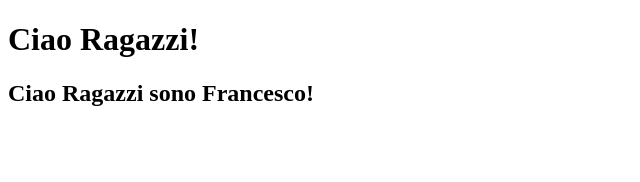
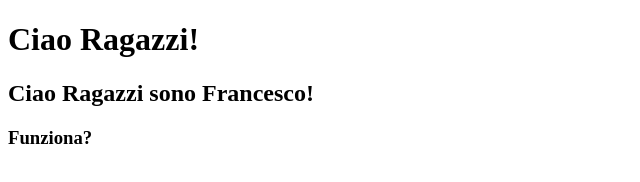
Before and after one commit to FrancescoBonanno1/I-pi--forti-F.Bonanno-L.Monteforte-G.Pino-, a plain HTML site: page index.html in a window 1280 px wide. Shown: the whole page, without its empty margins (0-640 px from the left). Drawn offline with Linux system fonts and the light colour scheme.

Commit message:
h3 Creato

```diff
--- a/index.html
+++ b/index.html
@@ -8,5 +8,6 @@
 <body>
     <h1>Ciao Ragazzi!</h1>
     <h2>Ciao Ragazzi sono Francesco!</h2>
+    <h3>Funziona?</h3>
 </body>
 </html>
```
